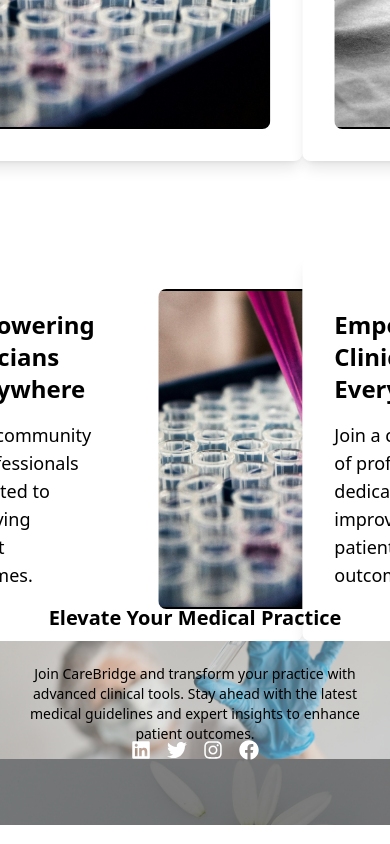
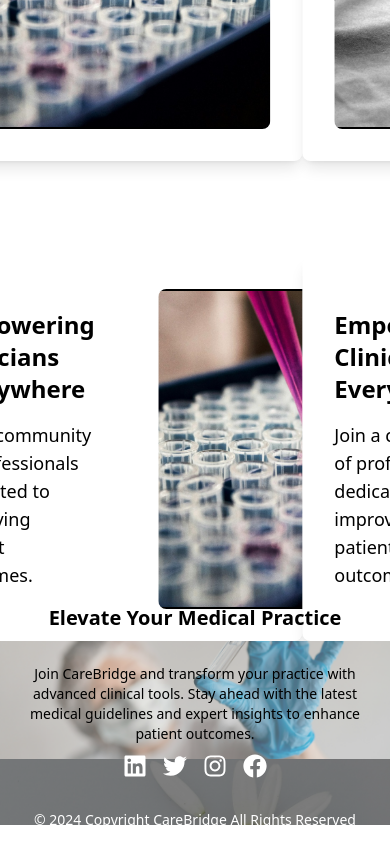
Before and after one commit to AarishShah/CareBridge, a React (Vite) app in the folder frontend/: page / in a window 390 px wide. Shown: the part 769-1613 px from the top of the page. Built offline with nearby package versions, Linux system fonts and the light colour scheme.

Commit message:
chore: Update Footer component to display social media icons on all screen sizes

```diff
--- a/frontend/src/components/Footer.jsx
+++ b/frontend/src/components/Footer.jsx
@@ -7,6 +7,7 @@ export default function Footer() {
         <div className="relative">
             <img src={image} alt="" className="w-full h-auto" />
             <div className="absolute inset-0 flex flex-col items-center justify-center text-center px-4 py-8 bg-black bg-opacity-50">
+                {/* Only display the menu items on md screens and above */}
                 <div className="hidden md:flex items-center justify-center space-x-4 mb-8">
                     <img src={logo} alt="Logo" className="h-12 w-12 rounded-full" />
                     <h1 className="text-white text-lg">For Clinicians</h1>
@@ -16,13 +17,13 @@ export default function Footer() {
                     <h1 className="text-white text-lg">About</h1>
                     <h1 className="text-white text-lg">Support</h1>
                 </div>
-                <div className="flex space-x-4 mb-16">
-                    <FaLinkedin className="text-white text-xl md:text-2xl" />
-                    <FaTwitter className="text-white text-xl md:text-2xl" />
-                    <FaInstagram className="text-white text-xl md:text-2xl" />
-                    <FaFacebook className="text-white text-xl md:text-2xl" />
+                <div className="flex space-x-4 mb-8">
+                    <FaLinkedin className="text-white text-2xl" />
+                    <FaTwitter className="text-white text-2xl" />
+                    <FaInstagram className="text-white text-2xl" />
+                    <FaFacebook className="text-white text-2xl" />
                 </div>
-                <div>
+                <div className="w-full text-center">
                     <p className="text-white text-sm">© 2024 Copyright CareBridge All Rights Reserved</p>
                 </div>
             </div>
--- a/frontend/src/components/ui/Images.jsx
+++ b/frontend/src/components/ui/Images.jsx
@@ -25,10 +25,10 @@ const Images = ({ images }) => {
     <div className="h-full w-10/12 ml-44 mt-12 no-scrollbar overflow-hidden hover:overflow-scroll">
       {images.map((image, index) => (
         <div key={index} className="relative mb-12">
-          <img src={image.src} alt={image.heading} className="w-full h-auto" />
-          <div className="absolute top-0 left-12 mt-8 text-black text-2xl font-semibold p-2">
+          <img src={image.src} alt={image.heading} className="w-full h-auto sm:hidden md:hidden lg:block" />
+          <div className="absolute top-0 left-12 mt-8 text-black text-2xl font-semibold p-2 sm:hidden md:hidden lg:block">
             {image.heading}
-            <div className="">
+            <div className="sm:hidden md:hidden lg:block">
               {image.button && (
                 <button
                   className="w-8/12 ml-96 mt-6 bg-gray-300 text-black text-lg p-2 rounded"
```
